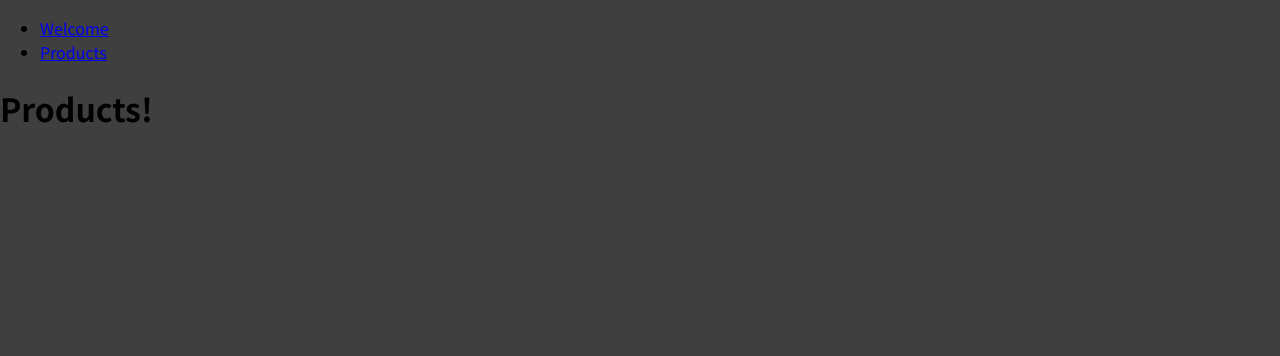
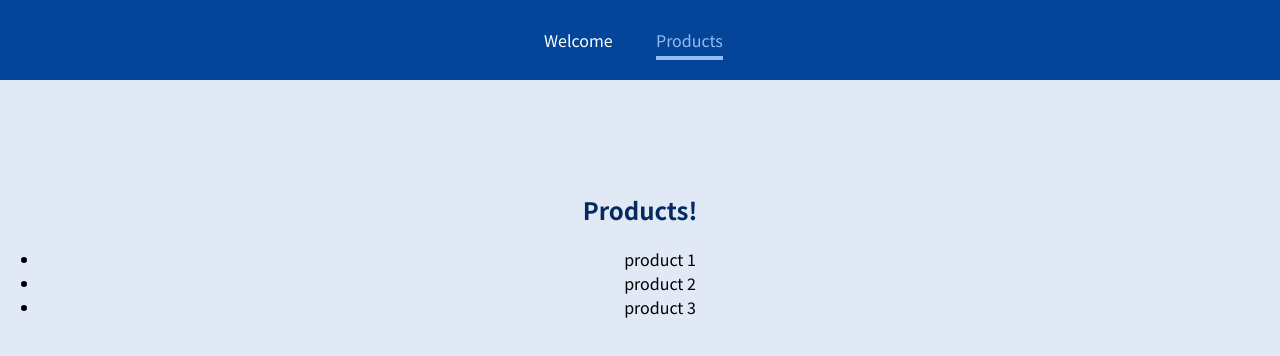
Before and after one commit to babyazalea/react-router, a JavaScript app: page /products in a window 1280 px wide. Shown: the top 356 px of the page. Built offline with nearby package versions, Linux system fonts and the light colour scheme.

Commit message:
using NavLink & useParam

```diff
--- a/src/App.js
+++ b/src/App.js
@@ -2,6 +2,7 @@
 
 import Welcome from "./pages/Welcome";
 import Products from "./pages/Products";
+import ProductDetail from "./pages/ProductDetail";
 import MainHeader from "./components/MainHeader";
 
 function App() {
@@ -15,6 +16,9 @@
         <Route path="/products">
           <Products />
         </Route>
+        <Route path="/product-detail/:productId">
+          <ProductDetail />
+        </Route>
       </main>
     </div>
   );
--- a/src/components/MainHeader.js
+++ b/src/components/MainHeader.js
@@ -1,15 +1,21 @@
-import { Link } from "react-router-dom";
+import { NavLink } from "react-router-dom";
+
+import classes from "./MainHeader.module.css";
 
 const MainHeader = () => {
   return (
-    <header>
+    <header className={classes.header}>
       <nav>
         <ul>
           <li>
-            <Link to="/welcome">Welcome</Link>
+            <NavLink activeClassName={classes.active} to="/welcome">
+              Welcome
+            </NavLink>
           </li>
           <li>
-            <Link to="/products">Products</Link>
+            <NavLink activeClassName={classes.active} to="/products">
+              Products
+            </NavLink>
           </li>
         </ul>
       </nav>
--- /dev/null
+++ b/src/components/MainHeader.module.css
@@ -0,0 +1,38 @@
+.header {
+  width: 100%;
+  height: 5rem;
+  background-color: #044599;
+  padding: 0 10%;
+}
+
+.header nav {
+  height: 100%;
+}
+
+.header ul {
+  height: 100%;
+  list-style: none;
+  display: flex;
+  padding: 0;
+  margin: 0;
+  align-items: center;
+  justify-content: center;
+}
+
+.header li {
+  margin: 0 1rem;
+  width: 5rem;
+}
+
+.header a {
+  color: white;
+  text-decoration: none;
+}
+
+.header a:hover,
+.header a:active,
+.header a.active {
+  color: #95bcf0;
+  padding-bottom: 0.25rem;
+  border-bottom: 4px solid #95bcf0;
+}
--- a/src/index.css
+++ b/src/index.css
@@ -1,14 +1,26 @@
-@import url('https://fonts.googleapis.com/css2?family=Noto+Sans+JP:wght@400;700&display=swap');
+@import url("https://fonts.googleapis.com/css2?family=Noto+Sans+JP:wght@400;700&display=swap");
 
 * {
   box-sizing: border-box;
 }
 
 html {
-  font-family: 'Noto Sans JP', sans-serif;
+  font-family: "Noto Sans JP", sans-serif;
 }
 
 body {
   margin: 0;
-  background-color: #3f3f3f;
+  background-color: #e0e9f5;
 }
+
+main {
+  margin-top: 7rem;
+  text-align: center;
+}
+
+h1,
+h2,
+h3,
+p {
+  color: #042b5f;
+}
--- /dev/null
+++ b/src/pages/ProductDetail.js
@@ -0,0 +1,16 @@
+import { useParams } from "react-router-dom";
+
+const ProductDetail = () => {
+  const params = useParams();
+
+  console.log(params.productId);
+
+  return (
+    <section>
+      <h1>Product Detail</h1>
+      <p>{params.productId}</p>
+    </section>
+  );
+};
+
+export default ProductDetail;
--- a/src/pages/Products.js
+++ b/src/pages/Products.js
@@ -1,5 +1,14 @@
 const Products = () => {
-  return <h1>Products!</h1>;
+  return (
+    <section>
+      <h1>Products!</h1>
+      <ul>
+        <li>product 1</li>
+        <li>product 2</li>
+        <li>product 3</li>
+      </ul>
+    </section>
+  );
 };
 
 export default Products;
```
Also changed, not shown: 1 other file (tests, documents, lock files or other folders).
